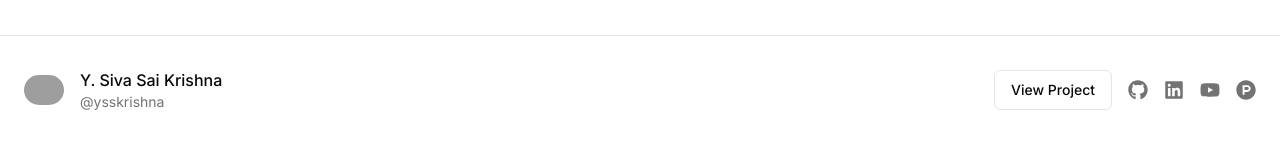
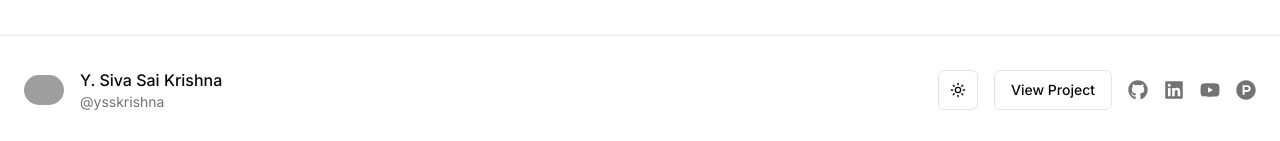
Before and after one commit to ysskrishna/nextjs-supabase-starter, a Next.js app: page / in a window 1280 px wide. Shown: the part 656-797 px from the top of the page. Built offline with nearby package versions, Linux system fonts and the light colour scheme; no server answers; grey boxes are pictures that could not be loaded.

Commit message:
Siva | add mood toggle

```diff
--- a/components/footer.tsx
+++ b/components/footer.tsx
@@ -2,6 +2,7 @@
 import Link from "next/link"
 import { FaGithub, FaLinkedin, FaYoutube, FaProductHunt } from "react-icons/fa"
 import { Button } from "@/components/ui/button"
+import { ThemeToggle } from "@/components/theme-toggle"
 
 export default function Footer() {
   return (
@@ -22,6 +23,7 @@
         </div>
 
         <div className="flex items-center gap-4">
+          <ThemeToggle />
           <Button variant="outline" asChild>
             <Link
               href="https://github.com/ysskrishna/nextjs-supabase-starter"
--- /dev/null
+++ b/components/theme-toggle.tsx
@@ -0,0 +1,40 @@
+"use client"
+
+import * as React from "react"
+import { Moon, Sun } from "lucide-react"
+import { useTheme } from "next-themes"
+
+import { Button } from "@/components/ui/button"
+import {
+  DropdownMenu,
+  DropdownMenuContent,
+  DropdownMenuItem,
+  DropdownMenuTrigger,
+} from "@/components/ui/dropdown-menu"
+
+export function ThemeToggle() {
+  const { setTheme } = useTheme()
+
+  return (
+    <DropdownMenu>
+      <DropdownMenuTrigger asChild>
+        <Button variant="outline" size="icon">
+          <Sun className="h-[1.2rem] w-[1.2rem] rotate-0 scale-100 transition-all dark:-rotate-90 dark:scale-0" />
+          <Moon className="absolute h-[1.2rem] w-[1.2rem] rotate-90 scale-0 transition-all dark:rotate-0 dark:scale-100" />
+          <span className="sr-only">Toggle theme</span>
+        </Button>
+      </DropdownMenuTrigger>
+      <DropdownMenuContent align="end">
+        <DropdownMenuItem onClick={() => setTheme("light")}>
+          Light
+        </DropdownMenuItem>
+        <DropdownMenuItem onClick={() => setTheme("dark")}>
+          Dark
+        </DropdownMenuItem>
+        <DropdownMenuItem onClick={() => setTheme("system")}>
+          System
+        </DropdownMenuItem>
+      </DropdownMenuContent>
+    </DropdownMenu>
+  )
+}
```
